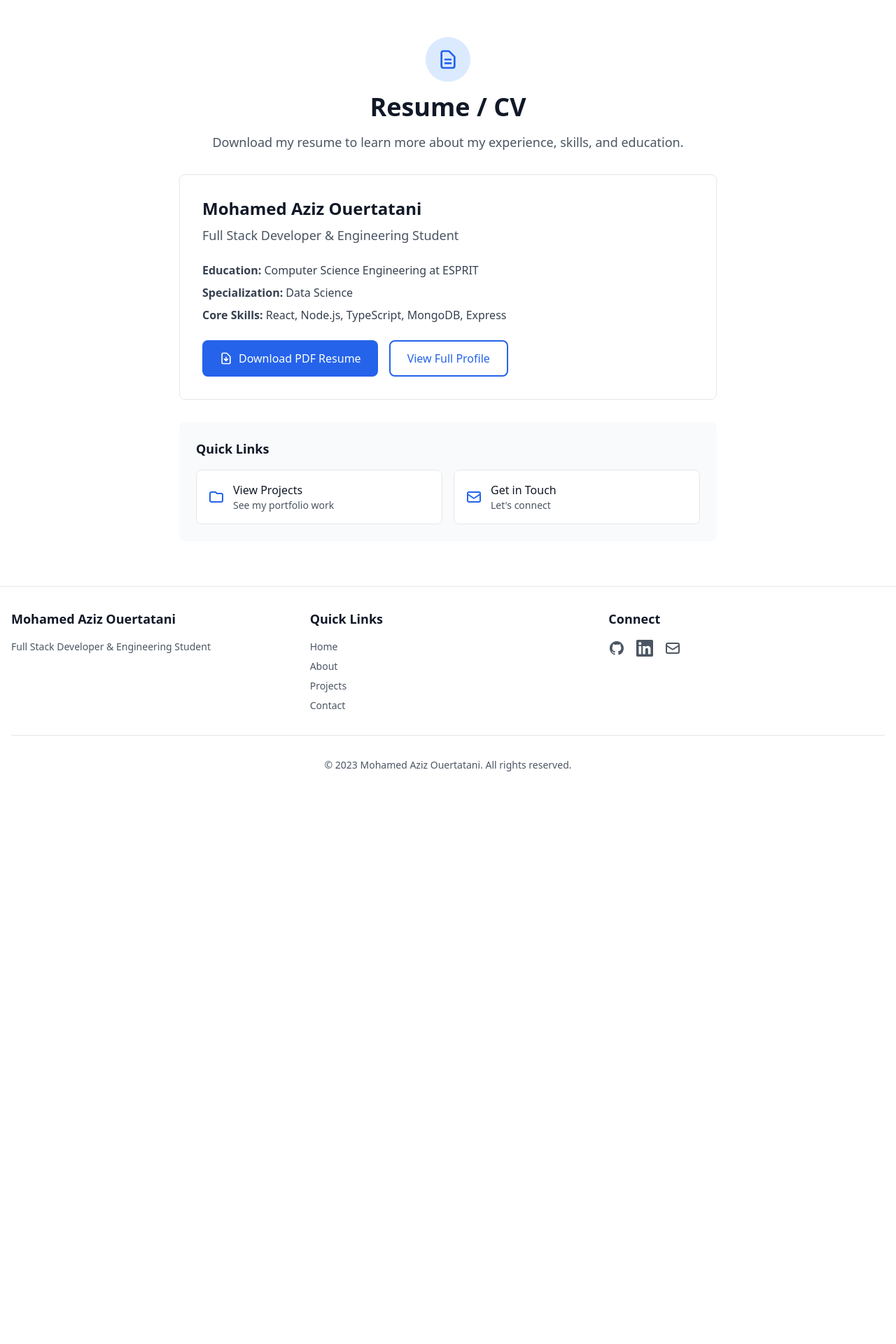
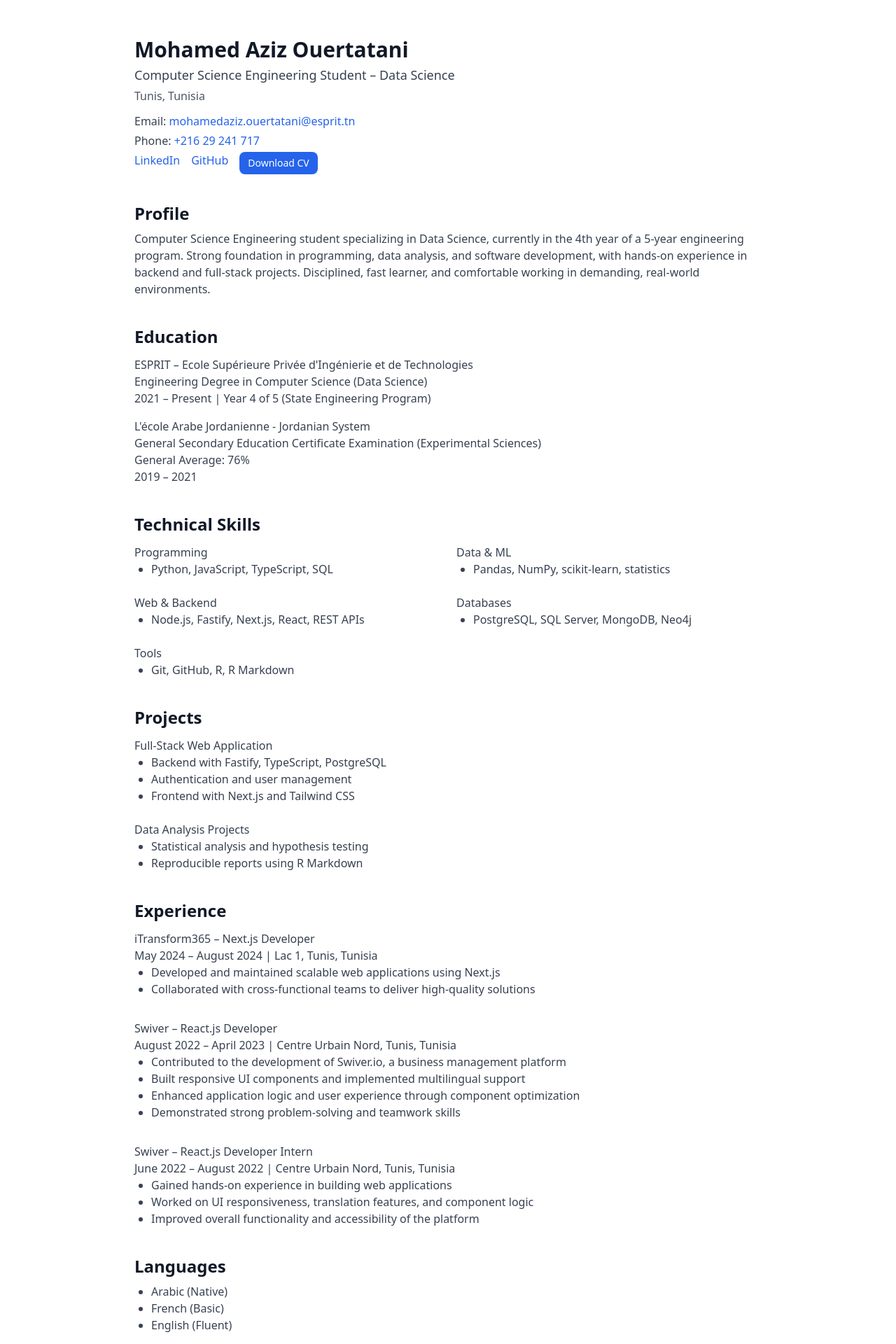
Before and after one commit to mohamedaziz-ouertatani/portfolio, a Next.js app: page /resume in a window 1280 px wide. Shown: the part 80-2000 px from the top of the page at 70% size. Before the commit the page ends 1215 px from the top, so only its background shows below. Built offline with nearby package versions, Linux system fonts and the light colour scheme; no server answers.

Commit message:
feat(resume): add full resume content with skills, experience, and projects

```diff
--- a/app/resume/page.tsx
+++ b/app/resume/page.tsx
@@ -1,154 +1,287 @@
 import type { Metadata } from 'next';
 
 export const metadata: Metadata = {
-  title: 'Resume - Mohamed Aziz Ouertatani',
+  title: 'Resume | Mohamed Aziz Ouertatani',
   description:
-    'Download the resume of Mohamed Aziz Ouertatani - Full Stack Developer and Engineering Student.',
+    'Resume of Mohamed Aziz Ouertatani, Computer Science Engineering student specializing in Data Science.',
   alternates: {
     canonical: 'https://mohamedaziz-ouertatani.github.io/resume',
   },
 };
 
-export default function Resume() {
+export default function ResumePage() {
   return (
-    <div className="container px-4 py-16">
-      <div className="mx-auto max-w-3xl">
-        <div className="mb-8 text-center">
-          <div className="mb-4 flex justify-center">
-            <div className="flex h-16 w-16 items-center justify-center rounded-full bg-primary-100 dark:bg-primary-900/20">
-              <svg
-                className="h-8 w-8 text-primary-600 dark:text-primary-400"
-                fill="none"
-                strokeLinecap="round"
-                strokeLinejoin="round"
-                strokeWidth="2"
-                viewBox="0 0 24 24"
-                stroke="currentColor"
+    <main id="main-content" className="container px-4 py-16">
+      <div className="mx-auto max-w-4xl">
+        <header className="mb-10">
+          <h1 className="text-3xl font-bold text-gray-900 dark:text-white">
+            Mohamed Aziz Ouertatani
+          </h1>
+          <p className="mt-1 text-lg text-gray-700 dark:text-gray-300">
+            Computer Science Engineering Student – Data Science
+          </p>
+          <p className="mt-1 text-gray-600 dark:text-gray-400">Tunis, Tunisia</p>
+          <ul className="mt-3 space-y-1 text-gray-700 dark:text-gray-300">
+            <li>
+              Email:{' '}
+              <a
+                className="text-primary-600 hover:underline dark:text-primary-400"
+                href="mailto:mohamedaziz.ouertatani@esprit.tn"
               >
-                <path d="M9 12h6m-6 4h6m2 5H7a2 2 0 01-2-2V5a2 2 0 012-2h5.586a1 1 0 01.707.293l5.414 5.414a1 1 0 01.293.707V19a2 2 0 01-2 2z" />
-              </svg>
-            </div>
-          </div>
-          <h1 className="mb-4 text-4xl font-bold text-gray-900 dark:text-white">
-            Resume / CV
-          </h1>
-          <p className="text-lg text-gray-600 dark:text-gray-400">
-            Download my resume to learn more about my experience, skills, and
-            education.
-          </p>
-        </div>
-
-        <div className="rounded-lg border border-gray-200 bg-white p-8 dark:border-gray-800 dark:bg-gray-900">
-          <div className="mb-6">
-            <h2 className="mb-2 text-2xl font-semibold text-gray-900 dark:text-white">
-              Mohamed Aziz Ouertatani
-            </h2>
-            <p className="text-lg text-gray-600 dark:text-gray-400">
-              Full Stack Developer & Engineering Student
-            </p>
-          </div>
-
-          <div className="mb-6 space-y-2 text-gray-700 dark:text-gray-300">
-            <p>
-              <strong>Education:</strong> Computer Science Engineering at ESPRIT
-            </p>
-            <p>
-              <strong>Specialization:</strong> Data Science
-            </p>
-            <p>
-              <strong>Core Skills:</strong> React, Node.js, TypeScript,
-              MongoDB, Express
-            </p>
-          </div>
-
-          <div className="flex flex-col gap-4 sm:flex-row">
+                mohamedaziz.ouertatani@esprit.tn
+              </a>
+            </li>
+            <li>
+              Phone:{' '}
+              <a
+                className="text-primary-600 hover:underline dark:text-primary-400"
+                href="tel:+21629241717"
+              >
+                +216 29 241 717
+              </a>
+            </li>
+            <li className="flex flex-wrap gap-4">
+              <a
+                className="text-primary-600 hover:underline dark:text-primary-400"
+                href="https://www.linkedin.com/in/mohamed-aziz-ouertatani"
+                target="_blank"
+                rel="noreferrer"
+                aria-label="LinkedIn"
+              >
+                LinkedIn
+              </a>
+              <a
+                className="text-primary-600 hover:underline dark:text-primary-400"
+                href="https://github.com/mohamedaziz-ouertatani"
+                target="_blank"
+                rel="noreferrer"
+                aria-label="GitHub"
+              >
+                GitHub
+              </a>
               <a
                 href="/cv.pdf"
                 download
-              className="flex items-center justify-center gap-2 rounded-lg bg-primary-600 px-6 py-3 font-medium text-white transition-colors hover:bg-primary-700 focus:outline-none focus:ring-2 focus:ring-primary-500"
+                className="inline-flex items-center justify-center rounded-lg bg-primary-600 px-3 py-1.5 text-sm font-medium text-white transition-colors hover:bg-primary-700 focus:outline-none focus:ring-2 focus:ring-primary-500"
               >
-              <svg
-                className="h-5 w-5"
-                fill="none"
-                strokeLinecap="round"
-                strokeLinejoin="round"
-                strokeWidth="2"
-                viewBox="0 0 24 24"
-                stroke="currentColor"
-              >
-                <path d="M12 10v6m0 0l-3-3m3 3l3-3m2 8H7a2 2 0 01-2-2V5a2 2 0 012-2h5.586a1 1 0 01.707.293l5.414 5.414a1 1 0 01.293.707V19a2 2 0 01-2 2z" />
-              </svg>
-              Download PDF Resume
+                Download CV
               </a>
-            <a
-              href="/about"
-              className="flex items-center justify-center gap-2 rounded-lg border-2 border-primary-600 px-6 py-3 font-medium text-primary-600 transition-colors hover:bg-primary-50 dark:border-primary-400 dark:text-primary-400 dark:hover:bg-primary-900/20 focus:outline-none focus:ring-2 focus:ring-primary-500"
-            >
-              View Full Profile
-            </a>
+            </li>
+          </ul>
+        </header>
+
+        <section className="mb-10">
+          <h2 className="text-2xl font-semibold text-gray-900 dark:text-white">Profile</h2>
+          <p className="mt-2 text-gray-700 dark:text-gray-300">
+            Computer Science Engineering student specializing in Data Science, currently in the 4th year of a 5-year
+            engineering program. Strong foundation in programming, data analysis, and software development, with hands-on
+            experience in backend and full-stack projects. Disciplined, fast learner, and comfortable working in demanding,
+            real-world environments.
+          </p>
+        </section>
+
+        <section className="mb-10">
+          <h2 className="text-2xl font-semibold text-gray-900 dark:text-white">Education</h2>
+          <div className="mt-3 space-y-4 text-gray-700 dark:text-gray-300">
+            <div>
+              <h3 className="font-medium">
+                ESPRIT – Ecole Supérieure Privée d&apos;Ingénierie et de Technologies
+              </h3>
+              <p>Engineering Degree in Computer Science (Data Science)</p>
+              <p>2021 – Present | Year 4 of 5 (State Engineering Program)</p>
+            </div>
+            <div>
+              <h3 className="font-medium">L&apos;école Arabe Jordanienne - Jordanian System</h3>
+              <p>General Secondary Education Certificate Examination (Experimental Sciences)</p>
+              <p>General Average: 76%</p>
+              <p>2019 – 2021</p>
             </div>
           </div>
+        </section>
 
-        <div className="mt-8 rounded-lg bg-gray-50 p-6 dark:bg-gray-800/50">
-          <h3 className="mb-4 text-lg font-semibold text-gray-900 dark:text-white">
-            Quick Links
-          </h3>
-          <div className="grid gap-4 sm:grid-cols-2">
-            <a
-              href="/projects"
-              className="rounded-lg border border-gray-200 bg-white p-4 transition-shadow hover:shadow-md dark:border-gray-700 dark:bg-gray-900"
-            >
-              <div className="flex items-center gap-3">
-                <svg
-                  className="h-6 w-6 text-primary-600 dark:text-primary-400"
-                  fill="none"
-                  strokeLinecap="round"
-                  strokeLinejoin="round"
-                  strokeWidth="2"
-                  viewBox="0 0 24 24"
-                  stroke="currentColor"
-                >
-                  <path d="M3 7v10a2 2 0 002 2h14a2 2 0 002-2V9a2 2 0 00-2-2h-6l-2-2H5a2 2 0 00-2 2z" />
-                </svg>
+        <section className="mb-10">
+          <h2 className="text-2xl font-semibold text-gray-900 dark:text-white">Technical Skills</h2>
+          <div className="mt-3 grid gap-6 md:grid-cols-2 text-gray-700 dark:text-gray-300">
             <div>
-                  <p className="font-medium text-gray-900 dark:text-white">
-                    View Projects
-                  </p>
-                  <p className="text-sm text-gray-600 dark:text-gray-400">
-                    See my portfolio work
-                  </p>
+              <h3 className="font-medium">Programming</h3>
+              <ul className="ml-6 list-disc">
+                <li>Python, JavaScript, TypeScript, SQL</li>
+              </ul>
+            </div>
+            <div>
+              <h3 className="font-medium">Data &amp; ML</h3>
+              <ul className="ml-6 list-disc">
+                <li>Pandas, NumPy, scikit-learn, statistics</li>
+              </ul>
+            </div>
+            <div>
+              <h3 className="font-medium">Web &amp; Backend</h3>
+              <ul className="ml-6 list-disc">
+                <li>Node.js, Fastify, Next.js, React, REST APIs</li>
+              </ul>
+            </div>
+            <div>
+              <h3 className="font-medium">Databases</h3>
+              <ul className="ml-6 list-disc">
+                <li>PostgreSQL, SQL Server, MongoDB, Neo4j</li>
+              </ul>
+            </div>
+            <div className="md:col-span-2">
+              <h3 className="font-medium">Tools</h3>
+              <ul className="ml-6 list-disc">
+                <li>Git, GitHub, R, R Markdown</li>
+              </ul>
             </div>
           </div>
-            </a>
-            <a
-              href="/contact"
-              className="rounded-lg border border-gray-200 bg-white p-4 transition-shadow hover:shadow-md dark:border-gray-700 dark:bg-gray-900"
-            >
-              <div className="flex items-center gap-3">
-                <svg
-                  className="h-6 w-6 text-primary-600 dark:text-primary-400"
-                  fill="none"
-                  strokeLinecap="round"
-                  strokeLinejoin="round"
-                  strokeWidth="2"
-                  viewBox="0 0 24 24"
-                  stroke="currentColor"
-                >
-                  <path d="M3 8l7.89 5.26a2 2 0 002.22 0L21 8M5 19h14a2 2 0 002-2V7a2 2 0 00-2-2H5a2 2 0 00-2 2v10a2 2 0 002 2z" />
-                </svg>
+        </section>
+
+        <section className="mb-10">
+          <h2 className="text-2xl font-semibold text-gray-900 dark:text-white">Projects</h2>
+          <div className="mt-3 space-y-6 text-gray-700 dark:text-gray-300">
             <div>
-                  <p className="font-medium text-gray-900 dark:text-white">
-                    Get in Touch
-                  </p>
-                  <p className="text-sm text-gray-600 dark:text-gray-400">
-                    Let&apos;s connect
-                  </p>
+              <h3 className="font-medium">Full-Stack Web Application</h3>
+              <ul className="ml-6 list-disc">
+                <li>Backend with Fastify, TypeScript, PostgreSQL</li>
+                <li>Authentication and user management</li>
+                <li>Frontend with Next.js and Tailwind CSS</li>
+              </ul>
+            </div>
+            <div>
+              <h3 className="font-medium">Data Analysis Projects</h3>
+              <ul className="ml-6 list-disc">
+                <li>Statistical analysis and hypothesis testing</li>
+                <li>Reproducible reports using R Markdown</li>
+              </ul>
             </div>
           </div>
-            </a>
+        </section>
+
+        <section className="mb-10">
+          <h2 className="text-2xl font-semibold text-gray-900 dark:text-white">Experience</h2>
+          <div className="mt-3 space-y-8 text-gray-700 dark:text-gray-300">
+            <div>
+              <h3 className="font-medium">iTransform365 – Next.js Developer</h3>
+              <p>May 2024 – August 2024 | Lac 1, Tunis, Tunisia</p>
+              <ul className="ml-6 list-disc">
+                <li>Developed and maintained scalable web applications using Next.js</li>
+                <li>Collaborated with cross-functional teams to deliver high-quality solutions</li>
+              </ul>
+            </div>
+            <div>
+              <h3 className="font-medium">Swiver – React.js Developer</h3>
+              <p>August 2022 – April 2023 | Centre Urbain Nord, Tunis, Tunisia</p>
+              <ul className="ml-6 list-disc">
+                <li>Contributed to the development of Swiver.io, a business management platform</li>
+                <li>Built responsive UI components and implemented multilingual support</li>
+                <li>Enhanced application logic and user experience through component optimization</li>
+                <li>Demonstrated strong problem-solving and teamwork skills</li>
+              </ul>
+            </div>
+            <div>
+              <h3 className="font-medium">Swiver – React.js Developer Intern</h3>
+              <p>June 2022 – August 2022 | Centre Urbain Nord, Tunis, Tunisia</p>
+              <ul className="ml-6 list-disc">
+                <li>Gained hands-on experience in building web applications</li>
+                <li>Worked on UI responsiveness, translation features, and component logic</li>
+                <li>Improved overall functionality and accessibility of the platform</li>
+              </ul>
             </div>
           </div>
+        </section>
+
+        <section className="mb-10">
+          <h2 className="text-2xl font-semibold text-gray-900 dark:text-white">Languages</h2>
+          <ul className="mt-2 ml-6 list-disc text-gray-700 dark:text-gray-300">
+            <li>Arabic (Native)</li>
+            <li>French (Basic)</li>
+            <li>English (Fluent)</li>
+          </ul>
+        </section>
+
+        <section className="mb-10">
+          <h2 className="text-2xl font-semibold text-gray-900 dark:text-white">Interests</h2>
+          <p className="mt-2 text-gray-700 dark:text-gray-300">
+            Data Science, Software Engineering, Cybersecurity, Fitness &amp; Martial Arts, Self-development
+          </p>
+        </section>
+
+        <section className="mb-10">
+          <h2 className="text-2xl font-semibold text-gray-900 dark:text-white">Portfolio</h2>
+          <p className="mt-2 text-gray-700 dark:text-gray-300">
+            Personal Portfolio: Mohamed Aziz Ouertatani. Showcases full-stack web projects, data science work, and practical
+            applications including modern web development with React/Next.js, backend systems, and applied data analysis.
+            Demonstrates hands-on engineering skills, clean code practices, and real-world problem solving.
+          </p>
+        </section>
+
+        <section className="mb-10">
+          <h2 className="text-2xl font-semibold text-gray-900 dark:text-white">Selected Projects</h2>
+          <div className="mt-3 space-y-8 text-gray-700 dark:text-gray-300">
+            <div>
+              <h3 className="font-medium">FLOCK OFF – E-Commerce Platform</h3>
+              <p>
+                Developed a full MERN-stack e-commerce platform allowing users to browse, purchase, and manage products via a
+                shopping cart. Built backend services for user, product, and order management. Implemented an admin dashboard
+                for stock and order control.
+              </p>
+              <p className="mt-1">Technologies: React.js, Node.js, Express, MongoDB, Bootstrap</p>
+            </div>
+            <div>
+              <h3 className="font-medium">PhotoCube Shop</h3>
+              <p>
+                Built a web platform for showcasing and selling custom photo cubes. Users can upload images, select product
+                types, and place orders. Implemented backend services for order processing.
+              </p>
+              <p className="mt-1">Technologies: React.js, Node.js, Express, MongoDB, Bootstrap</p>
+            </div>
+            <div>
+              <h3 className="font-medium">WASHA Website</h3>
+              <p>
+                Collaborative academic project developed during the 2nd year of engineering studies. Implemented UI components
+                using HTML and Bootstrap, CRUD operations using PHP, and managed the database with Oracle. Used GitHub for
+                version control.
+              </p>
+              <p className="mt-1">Technologies: HTML, Bootstrap, PHP, Oracle, Git</p>
+            </div>
+            <div>
+              <h3 className="font-medium">The Motherland – 2D Game</h3>
+              <p>
+                Collaborative 2D game developed during the 1st year. Contributed to game logic using C and SDL, designed visual
+                assets using Adobe tools, and integrated joystick controls using Arduino.
+              </p>
+              <p className="mt-1">Technologies: C, SDL, Adobe Suite, Arduino</p>
+            </div>
+            <div>
+              <h3 className="font-medium">Share and Care – Charity Management Application</h3>
+              <p>
+                Desktop application developed using C++ and Qt. Implemented PDF generation, QR code encoding/decoding, and
+                statistical analysis features to support charity management.
+              </p>
+              <p className="mt-1">Technologies: C++, Qt, Arduino</p>
             </div>
           </div>
+        </section>
+
+        <section className="mb-6">
+          <h2 className="text-2xl font-semibold text-gray-900 dark:text-white">
+            Technical Skills (Detailed)
+          </h2>
+          <div className="mt-3 space-y-4 text-gray-700 dark:text-gray-300">
+            <div>
+              <h3 className="font-medium">Languages</h3>
+              <p>HTML5, CSS3, JavaScript, TypeScript, PHP, C/C++, Java, SQL</p>
+            </div>
+            <div>
+              <h3 className="font-medium">Frameworks &amp; Libraries</h3>
+              <p>React.js, Node.js, Express.js, MongoDB, Bootstrap, Symfony</p>
+            </div>
+            <div>
+              <h3 className="font-medium">Tools &amp; Platforms</h3>
+              <p>Git, GitHub, VS Code, Oracle, Adobe Photoshop, Adobe Illustrator</p>
+            </div>
+          </div>
+        </section>
+      </div>
+    </main>
   );
 }
```
Lines whose indentation alone changed are shown as unchanged.
